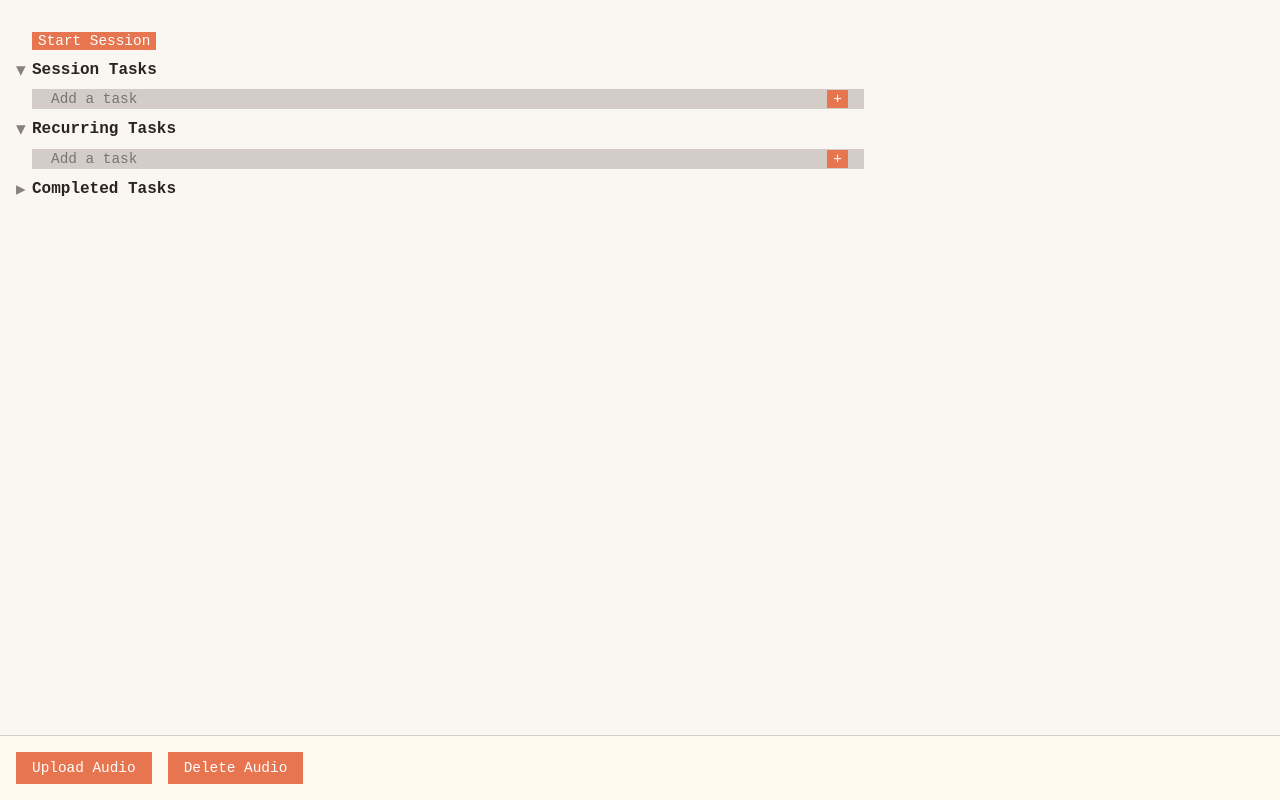
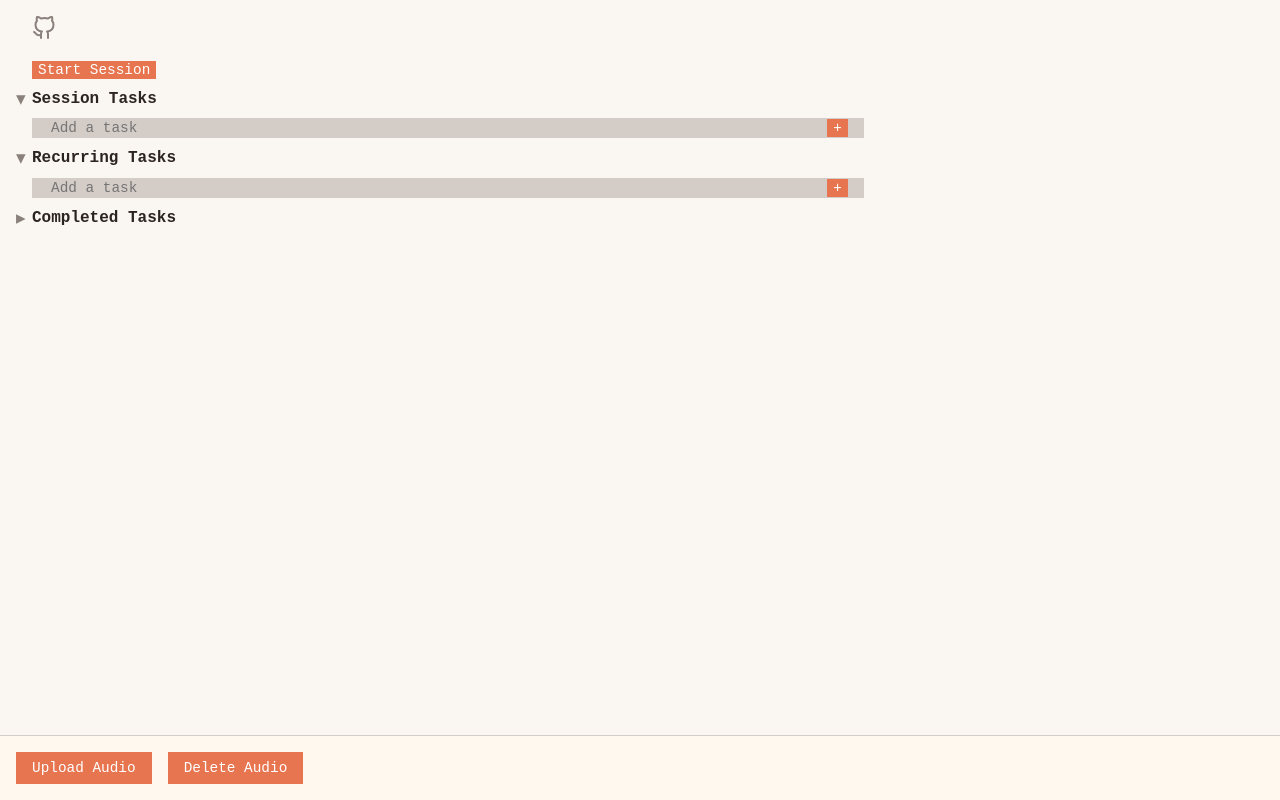
Before and after one commit to theSherwood/ease, a website: page index.html in a window 1280 px wide. Drawn offline with Linux system fonts and the light colour scheme.

Commit message:
adds github icon

```diff
--- a/index.html
+++ b/index.html
@@ -21,7 +21,7 @@
         color: var(--text);
         font-family: 'JetBrains Mono', 'Fira Code', monospace;
         margin: 0;
-        padding: 2rem;
+        padding: 1rem 2rem 2rem;
       }
 
       input {
@@ -177,10 +177,36 @@
         padding: 0.5rem 1rem;
         cursor: pointer;
       }
+
+      .github-icon {
+        display: block;
+        margin-bottom: 1rem;
+      }
     </style>
   </head>
   <body>
+    <a class="github-icon" href="https://github.com/theSherwood/ease">
+      <svg
+        xmlns="http://www.w3.org/2000/svg"
+        viewBox="0 0 24 24"
+        fill="none"
+        stroke="#8a817c"
+        stroke-width="2"
+        stroke-linecap="round"
+        stroke-linejoin="round"
+        width="24"
+      >
+        <g id="SVGRepo_bgCarrier" stroke-width="0"></g>
+        <g id="SVGRepo_tracerCarrier" stroke-linecap="round" stroke-linejoin="round"></g>
+        <g id="SVGRepo_iconCarrier">
+          <path
+            d="M9 19c-5 1.5-5-2.5-7-3m14 6v-3.87a3.37 3.37 0 00-.94-2.61c3.14-.35 6.44-1.54 6.44-7A5.44 5.44 0 0020 4.77 5.07 5.07 0 0019.91 1S18.73.65 16 2.48a13.38 13.38 0 00-7 0C6.27.65 5.09 1 5.09 1A5.07 5.07 0 005 4.77a5.44 5.44 0 00-1.5 3.78c0 5.42 3.3 6.61 6.44 7A3.37 3.37 0 009 18.13V22"
+          ></path>
+        </g></svg
+    ></a>
+
     <div id="app"></div>
+
     <script src="./dist/index.js"></script>
   </body>
 </html>
```
Also changed, not shown: README.md.
